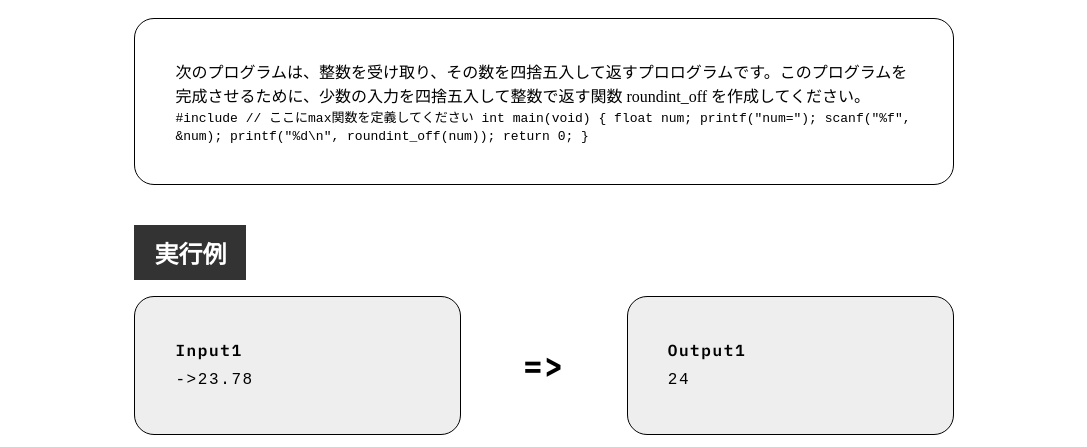
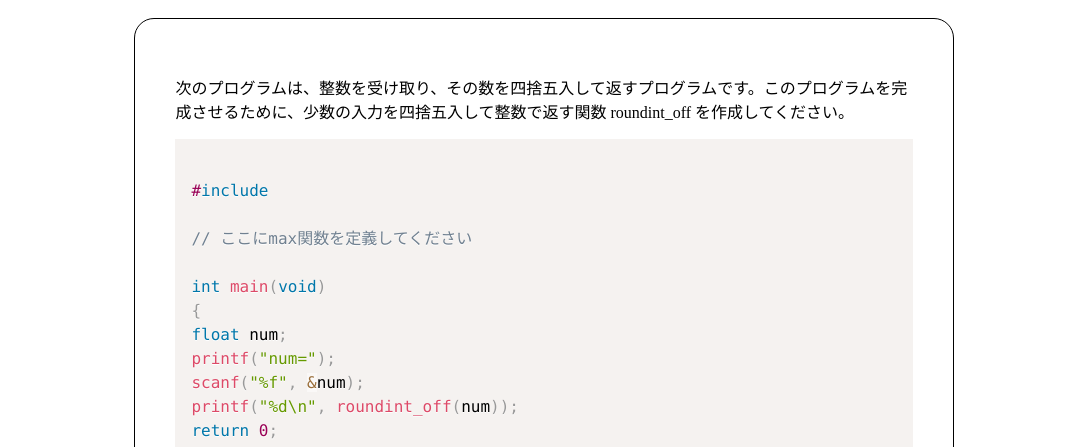
Before and after one commit to Mori-kamiyama/Manna-Poc1, a plain HTML site: page pages/page16.html in a window 1280 px wide. Shown: the part 353-800 px from the top of the page, without its empty margins (96-1183 px from the left). Drawn offline with nearby package versions, Linux system fonts and the light colour scheme.

```diff
--- a/pages/page16.html
+++ b/pages/page16.html
@@ -34,10 +34,12 @@
             <h2>No.016</h2>
         </div>
         <h1>四捨五入を返す関数を作る</h1>
-        <p class="statement">次のプログラムは、整数を受け取り、その数を四捨五入して返すプロログラムです。このプログラムを完成させるために、少数の入力を四捨五入して整数で返す関数 roundint_off を作成してください。
-
-
-            <code class="langerge-c">
+        <div class="statement">
+            <p>
+                次のプログラムは、整数を受け取り、その数を四捨五入して返すプログラムです。このプログラムを完成させるために、少数の入力を四捨五入して整数で返す関数 roundint_off を作成してください。
+            </p>
+            <pre>
+                <code class="language-c">
 #include <stdio.h>
 
 // ここにmax関数を定義してください
@@ -51,7 +53,9 @@
 return 0;
 }
             </code>
-        </p>
+            </pre>
+        </div>
+
 
         <div class="example">
             <div class="title">
```
Also changed, not shown: pages/page15.html (+6 -6 lines). Lines whose indentation alone changed are shown as unchanged.
